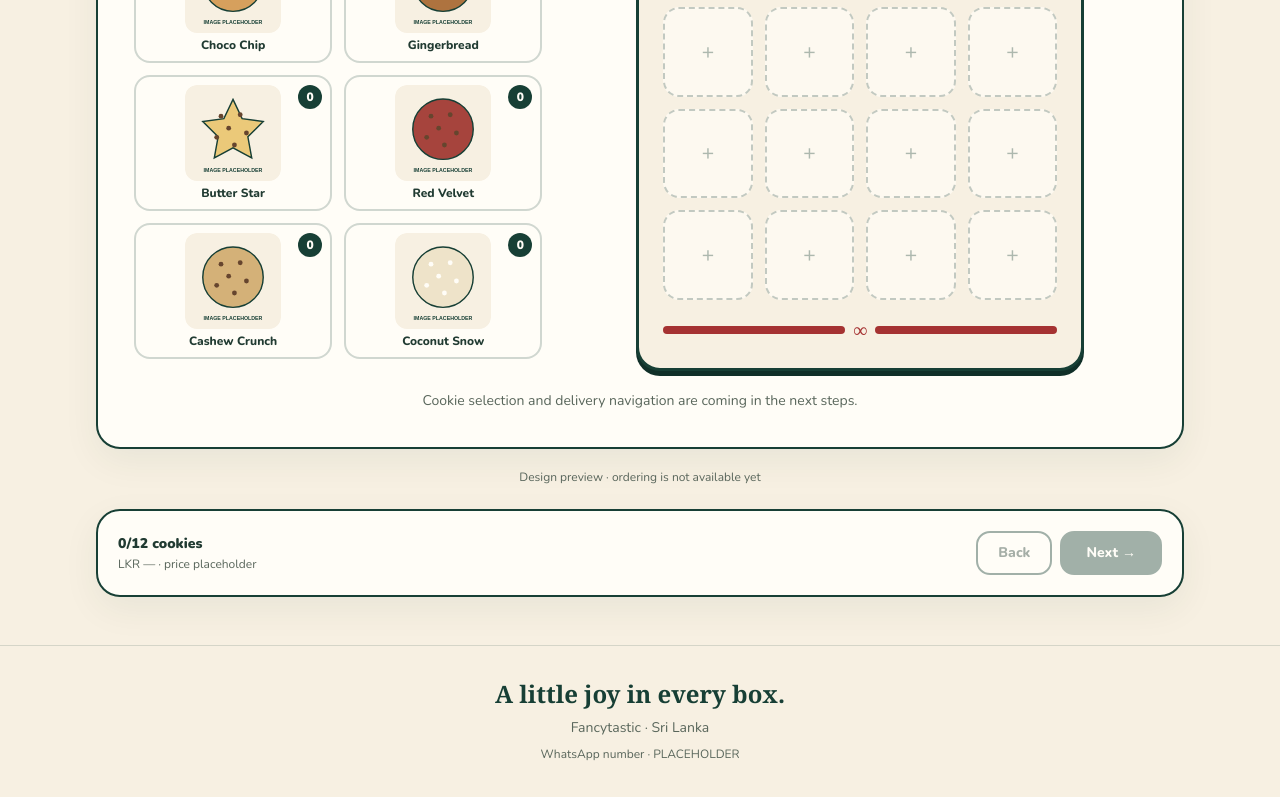
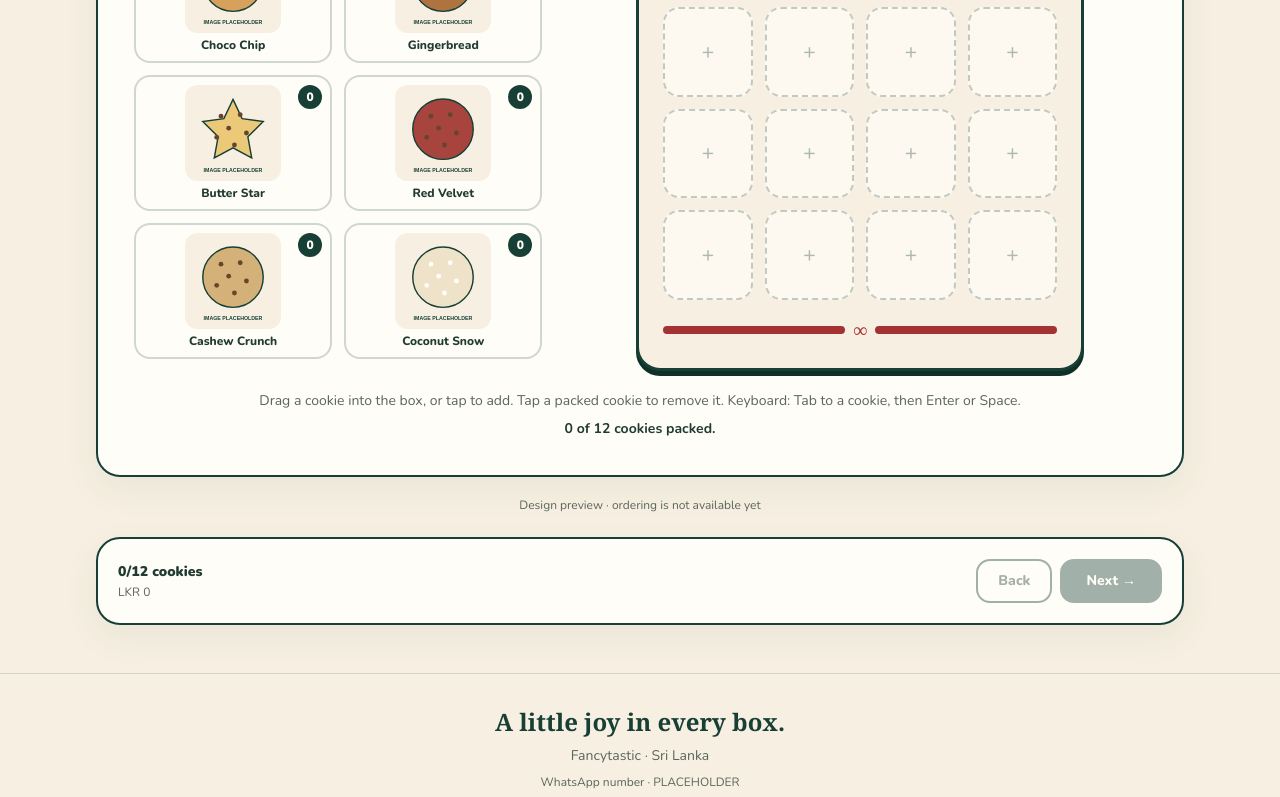
Before and after one commit to MalshaPramodi/fancyWeb, a React (Vite) app: page / in a window 1280 px wide. Shown: the part 862-1659 px from the top of the page. Built offline with nearby package versions, Linux system fonts and the light colour scheme; a web font is replaced by a local one.

Commit message:
feat(dnd): add tap-to-add, tap-to-remove and keyboard support

```diff
--- a/src/App.tsx
+++ b/src/App.tsx
@@ -3,8 +3,11 @@ import { brand } from './config/brand'
 import { Stepper } from './components/Stepper'
 import { BottomBar } from './components/BottomBar'
 import { BuildBox } from './steps/BuildBox'
+import { useBoxStore } from './store/useBoxStore'
+import { boxCount, boxTotal } from './store/box'
 
 function App() {
+  const box = useBoxStore()
   return (
     <PageShell>
       <section
@@ -70,7 +73,11 @@ function App() {
       <p className="mt-5 text-center text-xs text-muted">
         {brand.previewLabel}
       </p>
-      <BottomBar count={0} capacity={brand.previewBoxSize} total={null} />
+      <BottomBar
+        count={boxCount(box)}
+        capacity={box.size}
+        total={boxTotal(box)}
+      />
     </PageShell>
   )
 }
--- a/src/components/Box.tsx
+++ b/src/components/Box.tsx
@@ -1,6 +1,7 @@
 import { products } from '../config/products'
 import type { BoxState } from '../store/box'
 import { boxCount } from '../store/box'
+import { dispatchBox } from '../store/useBoxStore'
 
 export function Box({ box }: { box: BoxState }) {
   return (
@@ -25,10 +26,17 @@ export function Box({ box }: { box: BoxState }) {
         {box.cookies.map((id, i) => {
           const product = products.find((p) => p.id === id)
           return (
-            <div
+            <button
+              type="button"
+              disabled={!product}
+              onClick={() => dispatchBox({ type: 'remove', index: i })}
               key={i}
               className="flex aspect-square min-w-0 items-center justify-center rounded-2xl border-2 border-dashed border-pine/25 bg-snow/70"
-              aria-label={`Slot ${i + 1}: ${product?.name ?? 'empty'}`}
+              aria-label={
+                product
+                  ? `Remove ${product.name} from slot ${i + 1}`
+                  : `Slot ${i + 1}: empty`
+              }
             >
               {product ? (
                 <img
@@ -44,7 +52,7 @@ export function Box({ box }: { box: BoxState }) {
                   +
                 </span>
               )}
-            </div>
+            </button>
           )
         })}
       </div>
--- a/src/components/CookieTray.tsx
+++ b/src/components/CookieTray.tsx
@@ -5,7 +5,7 @@ import { usePointerDrag } from '../lib/usePointerDrag'
 import { createPortal } from 'react-dom'
 
 export function CookieTray({ box }: { box: BoxState }) {
-  const { bind, ghost } = usePointerDrag((id) =>
+  const { bind, ghost, consumeDragClick } = usePointerDrag((id) =>
     dispatchBox({ type: 'add', id }),
   )
   const draggedProduct = products.find((product) => product.id === ghost?.id)
@@ -19,7 +19,11 @@ export function CookieTray({ box }: { box: BoxState }) {
           <button
             type="button"
             {...bind(product.id)}
-            aria-label={`Drag ${product.name} into your box`}
+            aria-label={`Add ${product.name} to your box`}
+            onClick={() => {
+              if (!consumeDragClick())
+                dispatchBox({ type: 'add', id: product.id })
+            }}
             key={product.id}
             className="relative touch-none select-none rounded-2xl border-2 border-pine/20 bg-snow p-2 text-center hover:border-pine"
           >
--- a/src/steps/BuildBox.tsx
+++ b/src/steps/BuildBox.tsx
@@ -2,6 +2,7 @@ import { Box } from '../components/Box'
 import { CookieTray } from '../components/CookieTray'
 import { useBoxStore } from '../store/useBoxStore'
 import { productConfig } from '../config/products'
+import { boxCount } from '../store/box'
 
 export function BuildBox() {
   const box = useBoxStore()
@@ -15,7 +16,11 @@ export function BuildBox() {
         <Box box={box} />
       </div>
       <p id="next-step-help" className="mt-5 text-center text-sm text-muted">
-        Cookie selection and delivery navigation are coming in the next steps.
+        Drag a cookie into the box, or tap to add. Tap a packed cookie to remove
+        it. Keyboard: Tab to a cookie, then Enter or Space.
+      </p>
+      <p role="status" className="mt-2 text-center text-sm font-bold">
+        {boxCount(box)} of {box.size} cookies packed.
       </p>
     </div>
   )
```
Also changed, not shown: 1 other file (tests, documents, lock files or other folders).
